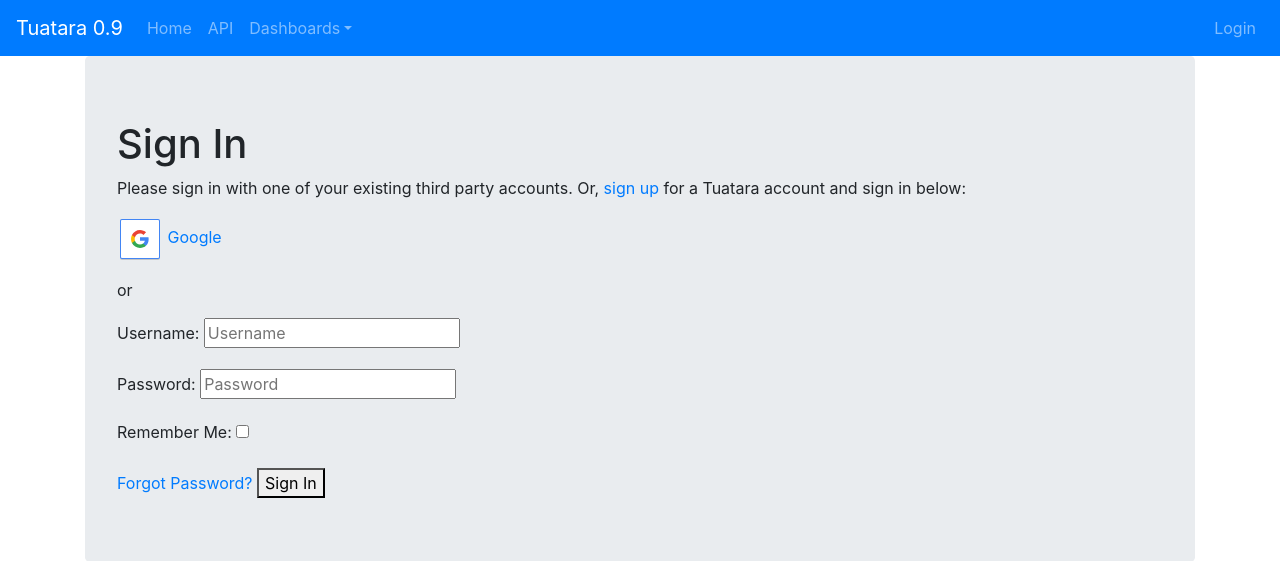
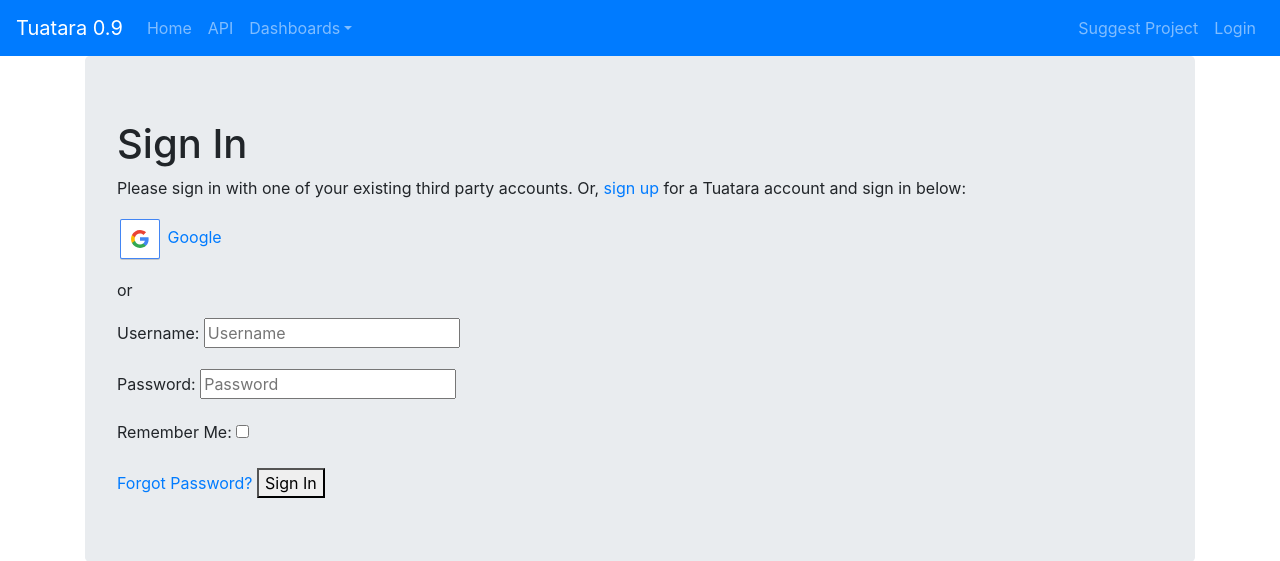
Before and after one commit to gi-kent-content/hca-tuatara, a Django app: page /accounts/login/ in a window 1280 px wide. Shown: the top 561 px of the page. Run offline with Django 3.2, Linux system fonts and the light colour scheme; parts of the project's set-up code (start-up, migrations or seed data) failed here and were passed over; some libraries are stand-ins or nearby versions.

Commit message:
Minor visual changes.

```diff
--- a/templates/account/base.html
+++ b/templates/account/base.html
@@ -10,13 +10,13 @@
     <script src="https://stackpath.bootstrapcdn.com/bootstrap/4.4.1/js/bootstrap.min.js" integrity="sha384-wfSDF2E50Y2D1uUdj0O3uMBJnjuUD4Ih7YwaYd1iqfktj0Uod8GCExl3Og8ifwB6" crossorigin="anonymous"></script>
     <link rel="stylesheet" href="https://cdnjs.cloudflare.com/ajax/libs/font-awesome/4.7.0/css/font-awesome.min.css">
     <link rel="stylesheet" href="{% static 'hcat_will/base_site.css' %}">
+    <link href="https://cdn.jsdelivr.net/npm/select2@4.1.0-rc.0/dist/css/select2.min.css" rel="stylesheet">
+    <link rel="stylesheet" href="https://cdn.jsdelivr.net/npm/bootstrap-icons@1.4.1/font/bootstrap-icons.css">
     <script>
         $(document).ready(function(){
             $('[data-toggle="popover"]').popover({
                 placement : 'top',
                 trigger : 'hover',
-                offset: '-100',
-                $(this).data("bs.popover")
             });
         });
     </script>
@@ -43,10 +43,20 @@
                     <div class="dropdown-menu" aria-labelledby="navbarDropdown">
                         <a class="dropdown-item" href="{% url 'hcat:project_all_list' %}">All Projects</a>
                         <a class="dropdown-item" href="{% url 'hcat:covid_project_list' %}">COVID-19</a>
+			<a class="dropdown-item" href="{% url 'hcat:gbrowser_project_list' %}">Genome Browser</a>
+                        <a class="dropdown-item" href="{% url 'hcat:cbrowser_project_list' %}">Cell Browser</a>
                     </div>
                 </li>
             </ul>
             <ul class="navbar-nav ml-auto">
+	      {% if user.is_authenticated %}
+                    <li class="nav-item">
+                        <a class="nav-link" href="{% url 'new_proj' %}">New Project</a>
+                    </li>
+                {% endif %}
+                    <li class="nav-item">
+                        <a class="nav-link" href="{% url 'suggest' %}">Suggest Project</a>
+                    </li>
                 {% if user.is_authenticated %}
                     <li class="nav-item">
                         <a class="nav-link" href="{% url 'account_logout' %}">Logout</a>
```
Also changed, not shown: hcat/views.py (+4 -3 lines), templates/hcat/new_project.html (+8 -3 lines).
